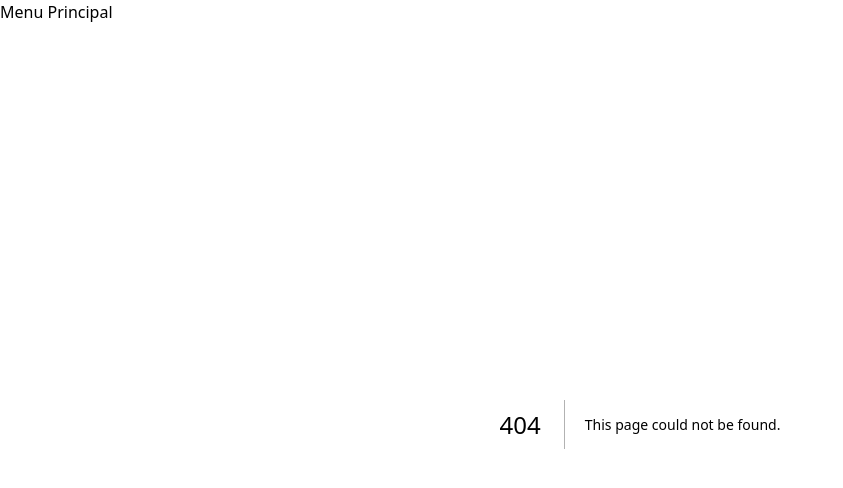
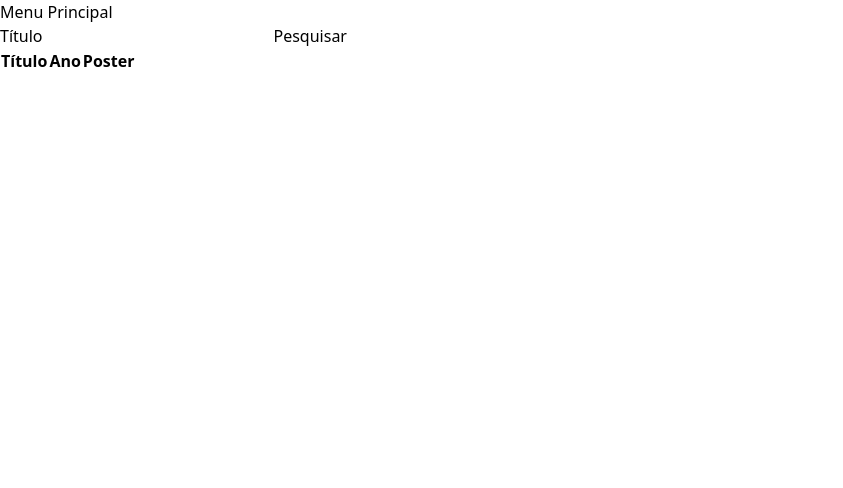
Before and after one commit to Giovanna-Melo/Programacao_web, a Next.js app in the folder next/: page /clientMovies2 in a window 1280 px wide. Before the commit this address had no page. Shown: the top 488 px of the page, without its empty margins (0-843 px from the left). Built offline with nearby package versions, Linux system fonts and the light colour scheme.

Commit message:
Receita 4a

```diff
--- /dev/null
+++ b/next/app/api/searchMovies/route.js
@@ -0,0 +1,7 @@
+export async function GET(request){
+    const searchParams = request.nextUrl.searchParams
+    const titleSearchKey = searchParams.get("titleSearchKey")
+    const httpRes = await fetch(`http://www.omdbapi.com/?apikey=f1cbc41e&s=${titleSearchKey}`)
+    const jsonRes = await httpRes.json()
+    return Response.json({...jsonRes})
+}
--- /dev/null
+++ b/next/app/clientMovies2/layout.js
@@ -0,0 +1,12 @@
+export const metadata = {
+    title: 'Receita 4a',
+    description: 'Generated by Next.js',
+}
+
+export default function RootLayout({ children }) {
+    return (
+      <html lang="en">
+        <body>{children}</body>
+      </html>
+    )
+}
--- /dev/null
+++ b/next/app/clientMovies2/page.js
@@ -0,0 +1,83 @@
+"use client"
+
+import Form from "next/form"
+import {useState} from "react"
+
+export default function Home() {
+    const [resultMovies, setResultMovies] = useState([])
+    const [titleSearchKey, setTitleSearchKey] = useState("")
+    const [loading, setLoading] = useState(false)
+
+    async function handleAction(formData){
+        setLoading(true)
+        const titleSearchKey = formData.get("titleSearchKey")
+        setTimeout(async () => {
+            const httpRes = await fetch(`/api/searchMovies?titleSearchKey=${titleSearchKey}`)
+            const jsonRes = await httpRes.json()
+            setResultMovies(jsonRes.Search || [])
+            setLoading(false)
+        }, 2000)
+    }
+
+    return (
+        <div className="container mx-auto p-4">
+            <MovieForm handleAction={handleAction} titleSearchKey={titleSearchKey} setTitleSearchKey={setTitleSearchKey} loading={loading}/>
+            <MovieTable movies={resultMovies}/>
+        </div>
+    )
+}
+
+export function MovieForm({ handleAction, titleSearchKey, setTitleSearchKey, loading }) {
+    function handleKeyDown(event) {
+        if (event.key === 'Enter') {
+          event.preventDefault();
+          handleAction(new FormData(event.target.form));
+        }
+    }
+    return (
+        <Form action={handleAction} className="mb-4">
+            <label htmlFor="idTitleSearchKey">Título</label>
+            <input
+                id="idTitleSearchKey"
+                name="titleSearchKey"
+                value={titleSearchKey}
+                onChange={(e) => setTitleSearchKey(e.target.value)}
+                className="mt-2 p-2 w-full border rounded-md shadow-sm"
+                onKeyDown={handleKeyDown}/>
+            <button
+                type="submit"
+                disabled={loading}
+                className={`px-4 py-2 mt-2 text-white font-semibold rounded-md ${loading ? 'bg-gray-400' : 'bg-blue-500 hover:bg-blue-700'} transition-colors`}
+            >Pesquisar</button>
+        </Form>
+    )
+}
+
+export function MovieTable({ movies }) {
+    return (
+        <div className="mt-6">
+            <table className="min-w-full table-auto border-collapse">
+                <thead>
+                    <tr className="bg-gray-200">
+                        <th className="px-4 py-2 text-left">Título</th>
+                        <th className="px-4 py-2 text-left">Ano</th>
+                        <th className="px-4 py-2 text-left">Poster</th>
+                    </tr>
+                </thead>
+                <tbody>
+                    {movies.map((m) => (
+                        <tr key={m.imdbID} className="border-b hover:bg-gray-100">
+                            <td className="px-4 py-2">{m.Title}</td>
+                            <td className="px-4 py-2">{m.Year}</td>
+                            <td className="px-4 py-2">
+                                {m.Poster !== "N/A" && (
+                                    <img src={m.Poster} alt={m.Title} className="w-20 h-auto" />
+                                )}
+                            </td>
+                        </tr>
+                    ))}
+                </tbody>
+            </table>
+        </div>
+    )
+}
```
